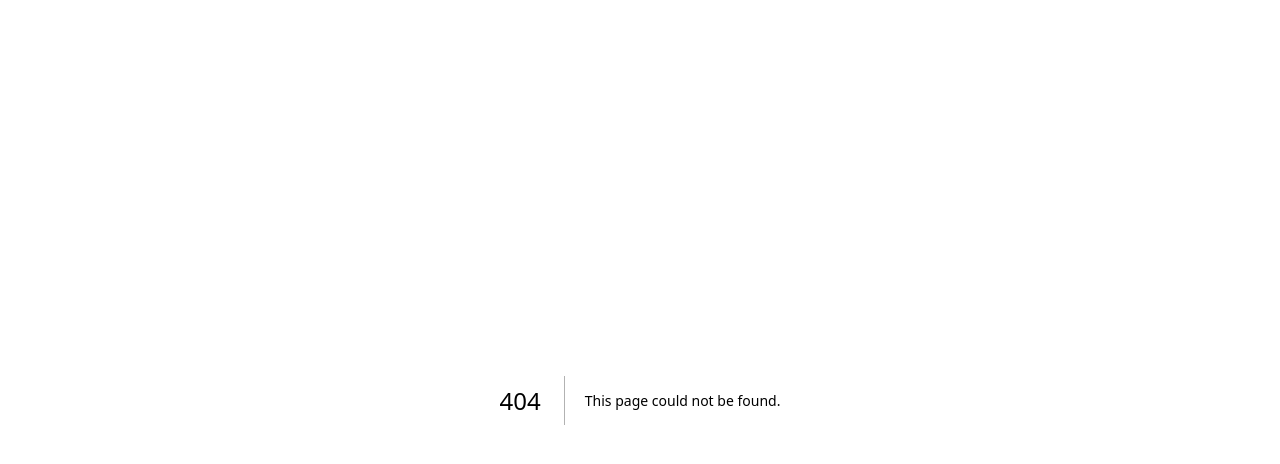
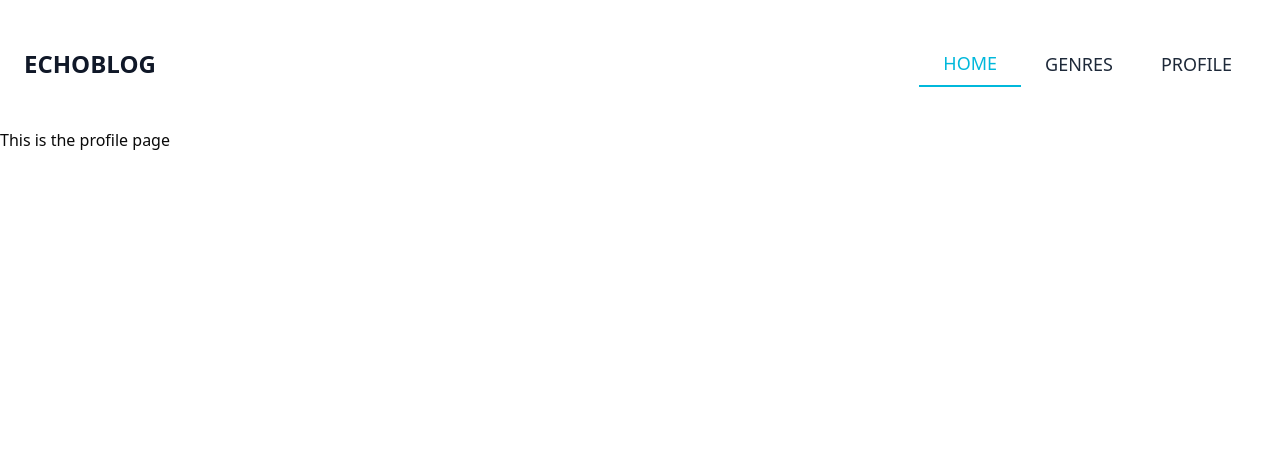
Before and after one commit to maxmulla23/blog, a Next.js app in the folder blogui/: page /newsfeed/profile in a window 1280 px wide. Before the commit this address had no page. Shown: the top 464 px of the page. Built offline with nearby package versions, Linux system fonts and the light colour scheme.

Commit message:
new page

```diff
--- a/blogui/app/newsfeed/layout.js
+++ b/blogui/app/newsfeed/layout.js
@@ -7,13 +7,13 @@ export default function Layout({ children }) {
               <h2 className="font-bold text-gray-900 uppercase text-2xl">EchoBlog</h2>
                 <div className="flex items-center">
                      <nav className="items-center hidden text-lg text-gray-800 uppercase font-sen dark:text-white lg:flex">
-                    <a href="#" className="flex px-6 py-2 text-cyan-500 border-b-2 border-cyan-500">
+                    <a href="/newsfeed" className="flex px-6 py-2 text-cyan-500 border-b-2 border-cyan-500">
                         Home
                     </a>
                     <a href="#" className="flex px-6 py-2 hover:text-cyan-500">
                         Genres
                     </a>
-                    <a href="#" className="flex px-6 py-2 hover:text-cyan-500">
+                    <a href="/newsfeed/profile" className="flex px-6 py-2 hover:text-cyan-500">
                         Profile
                     </a>
                 </nav>
--- /dev/null
+++ b/blogui/app/newsfeed/profile/page.js
@@ -0,0 +1,5 @@
+export default function Page() {
+    return(
+        <h1>This is the profile page</h1>
+    )
+}
```
